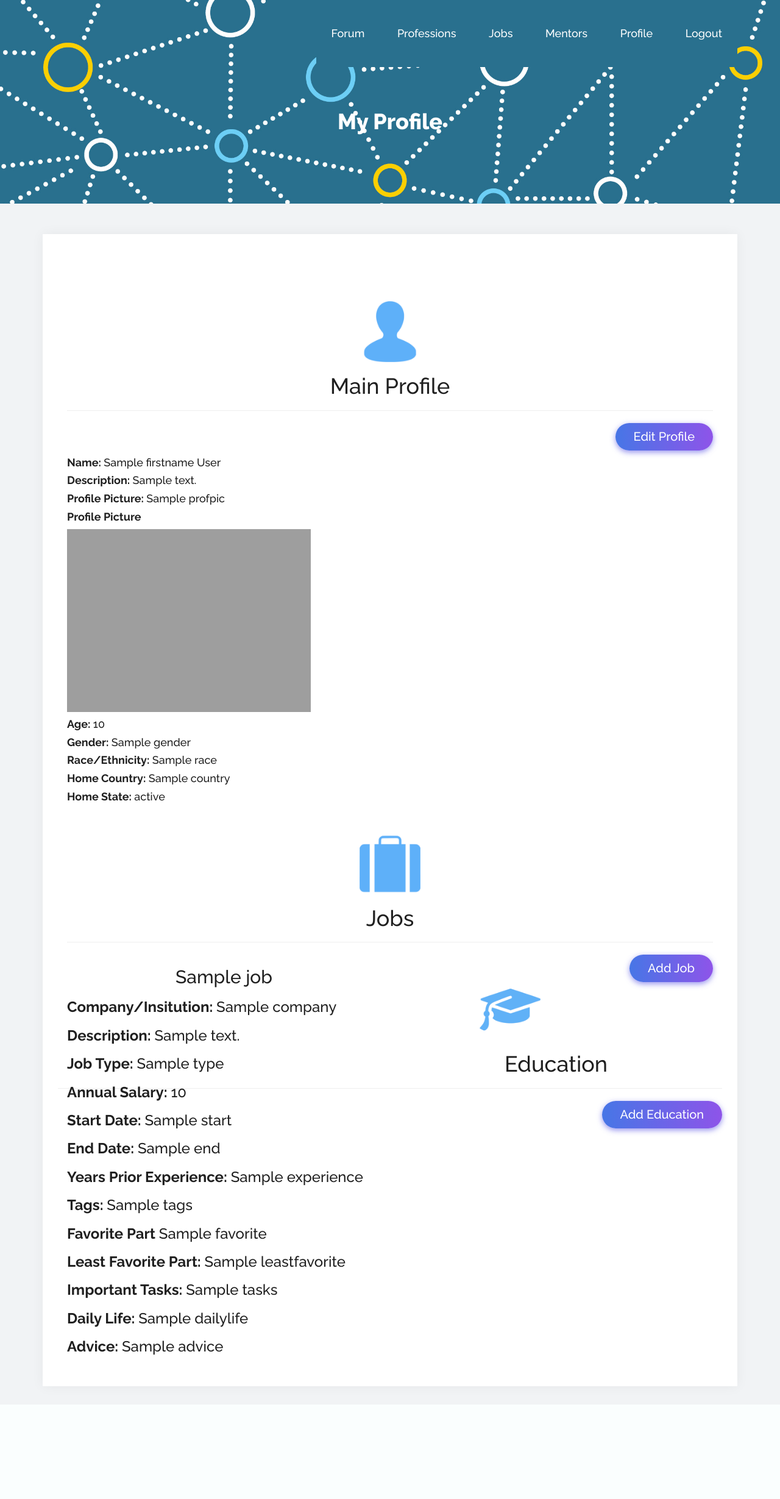
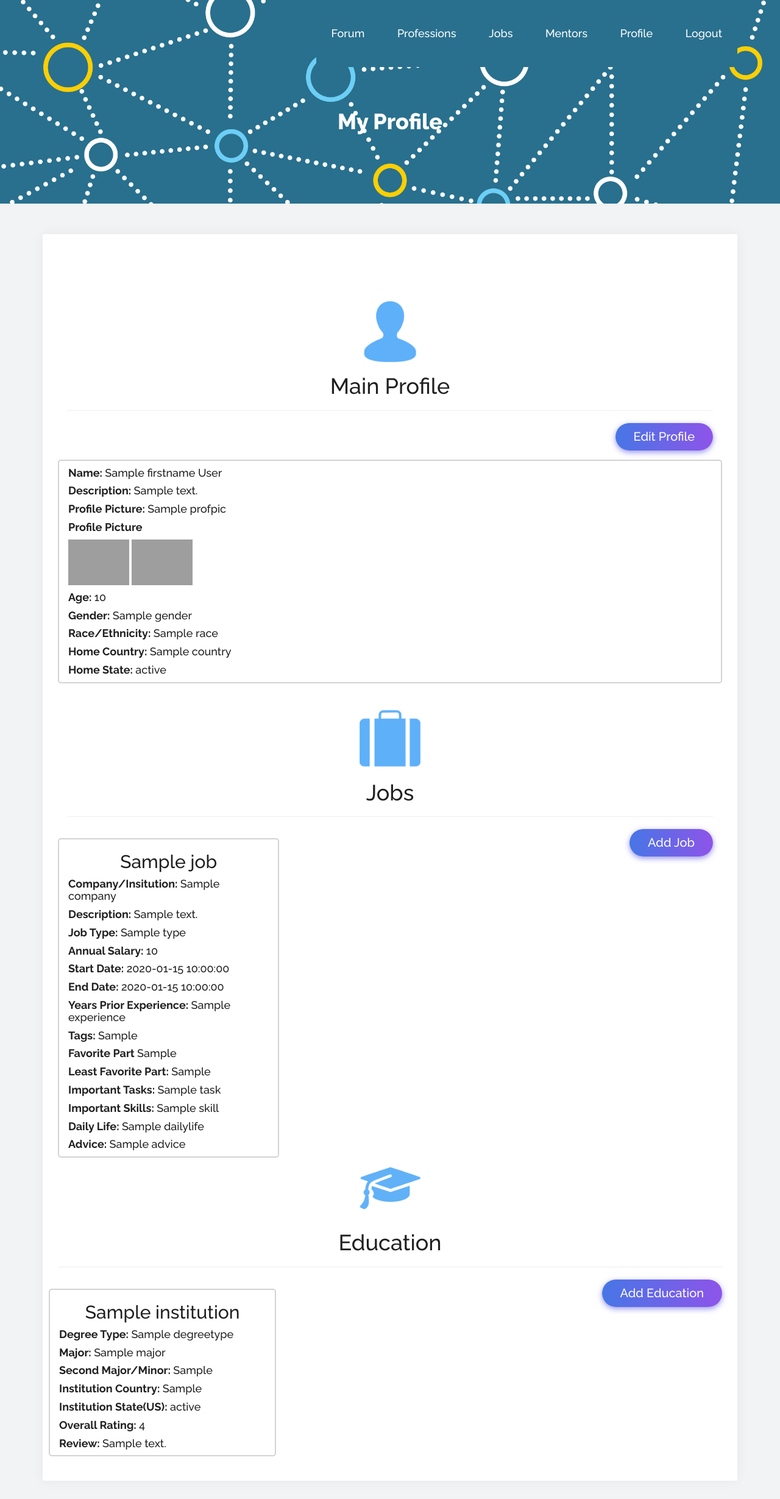
Before and after one commit to Wellesley-CS304-SP18/semester-project-proroute, a Flask app: template alpha_version/templates/home/viewProfile.html in a window 1280 px wide. Shown: the whole page at 61% size. Before the commit the page ends 2285 px from the top, so only its background shows below. Run offline with Flask 2, Linux system fonts and the light colour scheme; the template is opened without the code that fills it: most values are stand-ins (such as "Sample title", 1, 10 or a date in 2020); parts of the project's set-up code (start-up, migrations or seed data) failed here and were passed over; some libraries are stand-ins or nearby versions; grey boxes are pictures that could not be loaded.

Commit message:
add jobs and education to profile page

```diff
--- a/alpha_version/templates/home/addEducation.html
+++ b/alpha_version/templates/home/addEducation.html
@@ -56,7 +56,7 @@
             </div>
             <div class="col-md-12">
                 <div class="jp_page_title">
-                    <h3>My Profile</h3>
+                    <h3>Add Education</h3>
                     <!-- <p>you are on the right place</p> -->
                 </div>
             </div>
--- a/alpha_version/templates/home/addJob.html
+++ b/alpha_version/templates/home/addJob.html
@@ -54,7 +54,7 @@
             </div>
             <div class="col-md-12">
                 <div class="jp_page_title">
-                    <h3>My Profile</h3>
+                    <h3>Add Job</h3>
                     <!-- <p>you are on the right place</p> -->
                 </div>
             </div>
--- a/alpha_version/templates/home/addProfession.html
+++ b/alpha_version/templates/home/addProfession.html
@@ -45,7 +45,7 @@
                               <li><a href="#professions">Professions</a></li>
                               <li><a href="/browseJobs/">Jobs</a></li>
                               <li><a href="/browseMentors/">Mentors</a></li>
-                              <li><a href="/updateProfile/">Profile</a></li>
+                              <li><a href="/viewProfile/">Profile</a></li>
                               <li><a href="/logout/">Logout</a></li>
                             </ul>
                         </div>
--- a/alpha_version/templates/home/viewProfile.html
+++ b/alpha_version/templates/home/viewProfile.html
@@ -100,13 +100,14 @@
   			</div>
   			<a class="jp_btn" href="/updateProfile/" style="float: right;">Edit Profile</a>
   			<div class="row">
-  				<div class="col-md-12">
+  				<div style="border:2px solid lightgrey;border-radius:5px;margin-right:15px;margin-top:15px;"class="col-md-12">
             <h4><b>Name: </b> {{firstname}} {{lastname}}</h4>
             <h4><b>Description: </b> {{description}}</h4>
             <h4><b>Profile Picture: </b> {{profpic}}</h4>
             <h4><b>Profile Picture</b></h4>
             <!-- <img src={{profpic}} alt="Profile Picture"> -->
-            <img src="{{profpic}}" alt="Profile Picture"/>
+            <img src="{{profpic}}" style="width:100px" alt="Profile Picture"/>
+            <img src="../../images/test.JPG" style="width:100px" alt="Profile Picture"/>
             <h4><b>Age: </b> {{age}}</h4>
             <h4><b>Gender: </b> {{gender}}</h4>
             <h4><b>Race/Ethnicity: </b> {{race}}</h4>
@@ -124,22 +125,27 @@
   			<div class="row">
 
           {% for job in jobs %}
-          <div class="col-md-6">
+          <div style="border:2px solid lightgrey;border-radius:5px;margin-right:15px;margin-top:15px;"class="col-md-4">
           <h2 style="text-align:center;"> {{job.title}} </h2>
-          <h3><b>Company/Insitution: </b> {{job.company}}</h3>
-          <h3><b>Description: </b> {{job.description}}</h3>
-          <h3><b>Job Type: </b> {{job.type}}</h3>
-          <h3><b>Annual Salary: </b> {{job.salary}}</h3>
-          <h3><b>Start Date: </b> {{job.start}}</h3>
-          <h3><b>End Date: </b> {{job.end}}</h3>
-          <h3><b>Years Prior Experience: </b> {{job.experience}}</h3>
-          <h3><b>Tags: </b> {{job.tags}}</h3>
-          <h3><b>Favorite Part </b> {{job.favorite}}</h3>
-          <h3><b>Least Favorite Part: </b> {{job.leastfavorite}}</h3>
-          <h3><b>Important Tasks: </b> {{job.tasks}}</h3>
-          <h3><b>Daily Life: </b> {{job.dailylife}}</h3>
-          <h3><b>Advice: </b> {{job.advice}}</h3>
+          <h4><b>Company/Insitution: </b> {{job.company}}</h4>
+          <h4><b>Description: </b> {{job.description}}</h4>
+          <h4><b>Job Type: </b> {{job.type}}</h4>
+          <h4><b>Annual Salary: </b> {{job.annualSalary}}</h4>
+          <h4><b>Start Date: </b> {{job.startDate}}</h4>
+          <h4><b>End Date: </b> {{job.endDate}}</h4>
+          <h4><b>Years Prior Experience: </b> {{job.experience}}</h4>
+          <h4><b>Tags: </b> {{job.professionTag}}</h4>
+          <h4><b>Favorite Part </b> {{job.favoritePart}}</h4>
+          <h4><b>Least Favorite Part: </b> {{job.leastFavoritePart}}</h4>
+          <h4><b>Important Tasks: </b> {{job.task}}</h4>
+          <h4><b> Important Skills: </b> {{job.skill}}</h4>
+          <h4><b>Daily Life: </b> {{job.dailylife}}</h4>
+          <h4><b>Advice: </b> {{job.advice}}</h4>
+          </div>
           {% endfor %}
+
+      </div>
+
 
   			</div>
   			<div class="page-header">
@@ -149,8 +155,20 @@
   				</h1>
   			</div>
   			<a class="jp_btn" href="/addEducation/" style="float: right;">Add Education</a>
-  			<div class="row">
-  				<div class="col-md-12">
+          {% for edu in education %}
+          <div class="row">
+          <div style="border:2px solid lightgrey;border-radius:5px;margin-right:15px;margin-top:15px;"class="col-md-4">
+          <h2 style="text-align:center;"> {{edu.institution}} </h2>
+          <h4><b>Degree Type: </b> {{edu.degreetype}}</h4>
+          <h4><b>Major: </b> {{edu.major}}</h4>
+          <h4><b>Second Major/Minor: </b> {{edu.major2}}</h4>
+          <h4><b>Institution Country: </b> {{edu.instCountry}}</h4>
+          <h4><b>Institution State(US): </b> {{edu.instState}}</h4>
+          <h4><b>Overall Rating: </b> {{edu.overallRating}}</h4>
+          <h4><b>Review: </b> {{edu.review}}</h4>
+          </div>
+          {% endfor %}
+      </div>
   				</div>
   			</div>
   		</div>
```
